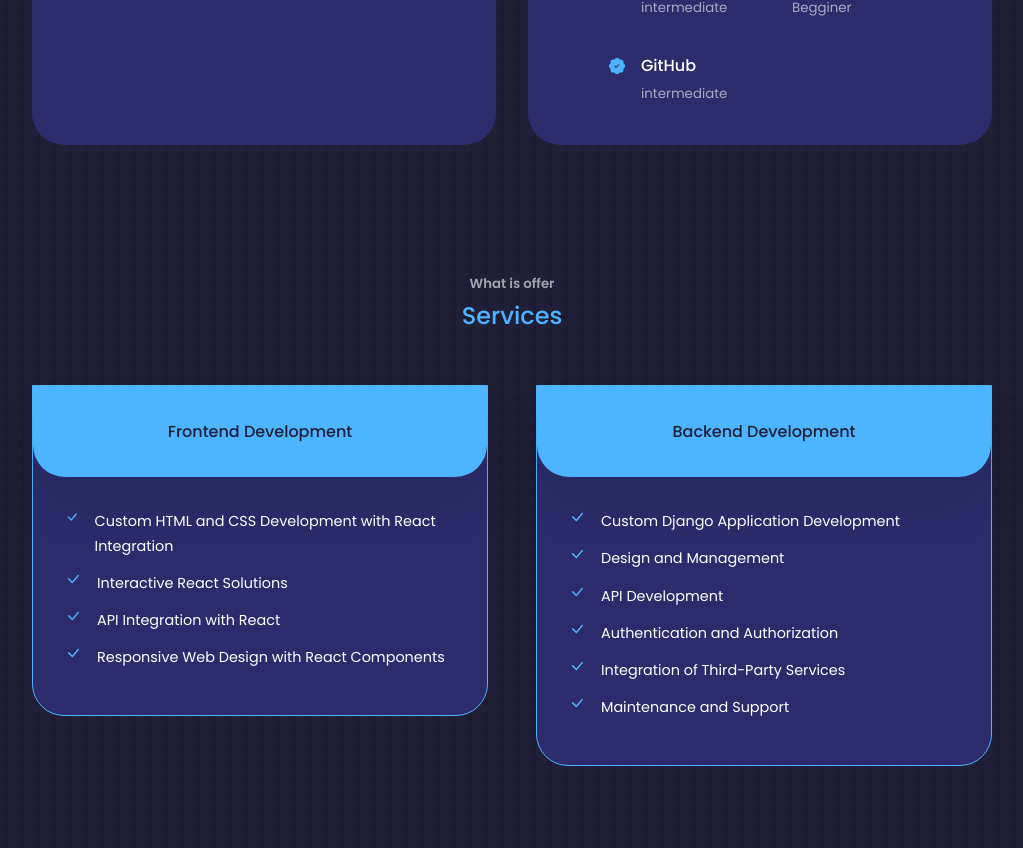
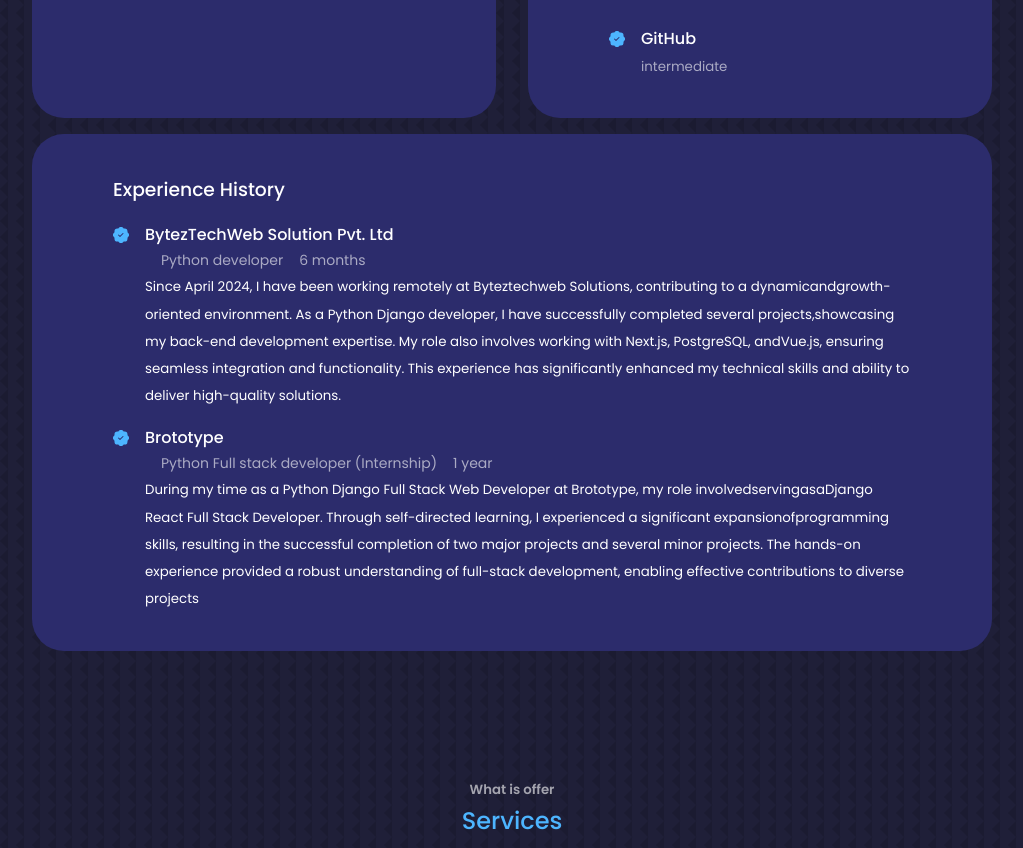
Before and after one commit to vishnu2044/vishnu-narayanan, a React (Create React App) app: page / in a window 1280 px wide. Shown: the part 2155-3003 px from the top of the page, without its empty margins (128-1151 px from the left). Built offline with nearby package versions, Linux system fonts and the light colour scheme.

Commit message:
added new resume minor changes on experience section

```diff
--- a/src/components/about/About.jsx
+++ b/src/components/about/About.jsx
@@ -23,7 +23,7 @@
             <article className='about__card'>
               <FaAward className='about__icon' />
               <h5>Experience</h5>
-              <small>1 year experience</small>
+              <small>1.5 year experience</small>
             </article>
 
             <article className='about__card'>
@@ -39,7 +39,9 @@
             </article>
           </div>
           <p>
-          Passionate self-taught Python Django Full Stack Developer with a strong foundation in Python and Django, demonstrating mastery in back-end development. Proficient in utilizing React to create dynamic and responsive front-end experiences. Eager to apply my skills in a challenging and innovative work environment, contributing to cutting-edge projects and continually advancing my expertise.          </p>
+          Passionate self-taught Full Stack Developer with a strong foundation in Python and Django,
+          demonstrating mastery in back-end development. Proficient in utilizing React to create dynamic and responsive front-end experiences.
+          Eager to apply my skills in a challenging and innovative work environment, contributing to cutting-edge projects and continually advancing my expertise.          </p>
 
           </div>
           <a href="#contact" className='btn btn-primary'> Let's talk</a>
--- a/src/components/experience/Experience.jsx
+++ b/src/components/experience/Experience.jsx
@@ -8,6 +8,7 @@
       <section id='experience'>
         <h5>what Skills I Have</h5>
         <h2>My experience</h2>
+
         <div className='container experience__container'>
           <div className="experience__frontend">
             <h3>Frontend Development</h3>
@@ -133,6 +134,62 @@
 
         </div>
 
+        <div className='container experience__company_details__container'>
+          <div className="experience__frontend">
+            <h3>Experience History</h3>
+
+            <div className="experience__company__content">
+              <article className='experience__details'>
+                <BsPatchCheckFill className="experience__details_icon" />
+                <div>
+                  <h4>BytezTechWeb Solution Pvt. Ltd</h4>
+                  <div style={{ display: 'flex' }}>
+                    <p className='text-light' style={{ marginLeft: '16px', fontSize: '14px' }}>Python developer</p>
+                    <p className='text-light' style={{ marginLeft: '16px', fontSize: '14px' }}>6 months</p>
+                  </div>
+                </div>
+              </article>
+              <article className='experience__details'>
+                <p></p>
+                <p></p>
+                <div>
+                  <small className=''>Since April 2024, I have been working remotely at Byteztechweb Solutions,
+                    contributing to a dynamicandgrowth-oriented environment. As a Python Django developer,
+                    I have successfully completed several projects,showcasing my back-end development expertise.
+                    My role also involves working with Next.js, PostgreSQL, andVue.js, ensuring seamless integration and functionality.
+                    This experience has significantly enhanced my technical skills and ability to deliver high-quality solutions.
+                  </small>
+                </div>
+              </article>
+            </div>
+
+            <div className="experience__company__content" >
+              <article className='experience__details'>
+                <BsPatchCheckFill className="experience__details_icon" />
+                <div>
+                  <h4>Brototype</h4>
+                  <div style={{ display: 'flex' }}>
+                    <p className='text-light' style={{ marginLeft: '16px', fontSize: '14px' }}>Python Full stack developer (Internship)</p>
+                    <p className='text-light' style={{ marginLeft: '16px', fontSize: '14px' }}>1 year</p>
+                  </div>
+                </div>
+              </article>
+              <article className='experience__details'>
+                <p></p>
+                <p></p>
+                <div>
+                  <small className=''>During my time as a Python Django Full Stack Web Developer at Brototype,
+                    my role involvedservingasaDjango React Full Stack Developer. Through self-directed learning,
+                    I experienced a significant expansionofprogramming skills, resulting in the successful completion of two major projects and several minor projects.
+                    The hands-on experience provided a robust understanding of full-stack development, enabling effective contributions to diverse projects</small>
+                </div>
+              </article>
+            </div>
+          </div>
+
+
+        </div>
+
 
       </section>
     </div>
--- a/src/components/experience/experience.css
+++ b/src/components/experience/experience.css
@@ -13,7 +13,21 @@
     transition: var(--transition);
 }
 
+.experience__company_details__container > div {
+    margin-top: 1rem;
+    background: var(--color-bg-variant);
+    padding: 2.4rem 5rem;
+    border-radius: 2rem;
+    border: 1px solid transparent;
+    transition: var(--transition);
+}
+
 .experience__container > div:hover{
+    background: transparent;
+    border-color: var(--color-primary-variant);
+    cursor: default;
+}
+.experience__company_details__container > div:hover{
     background: transparent;
     border-color: var(--color-primary-variant);
     cursor: default;
@@ -28,6 +42,12 @@
 
 .experience__content{
     display: grid;
+    grid-template-columns: 1fr 1fr;
+    row-gap: 2rem;
+}
+
+.experience__company__content{
+    margin-top: 1rem;
     grid-template-columns: 1fr 1fr;
     row-gap: 2rem;
 }
--- a/src/components/header/CTA.jsx
+++ b/src/components/header/CTA.jsx
@@ -1,6 +1,7 @@
 import React from 'react';
 import CV from "../../assets/cv.pdf";
-import resume from '../../assets/Django-React-Developer-Vishnu Narayanan.pdf';
+// import resume from '../../assets/Django-React-Developer-Vishnu Narayanan.pdf';
+import resume from '../../assets/Vishnu_Narayanan_Resume.pdf';
 
 const CTA = () => {
   return (
```
Also changed, not shown: 1 other file (tests, documents, lock files or other folders).
